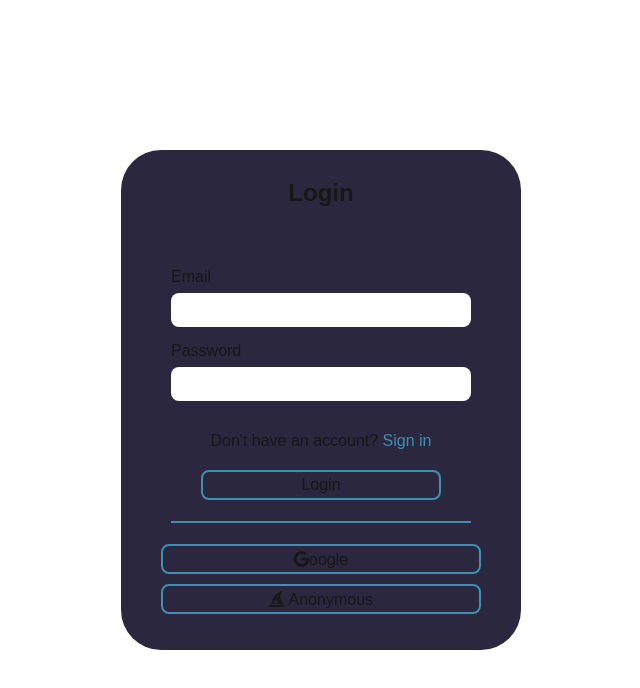
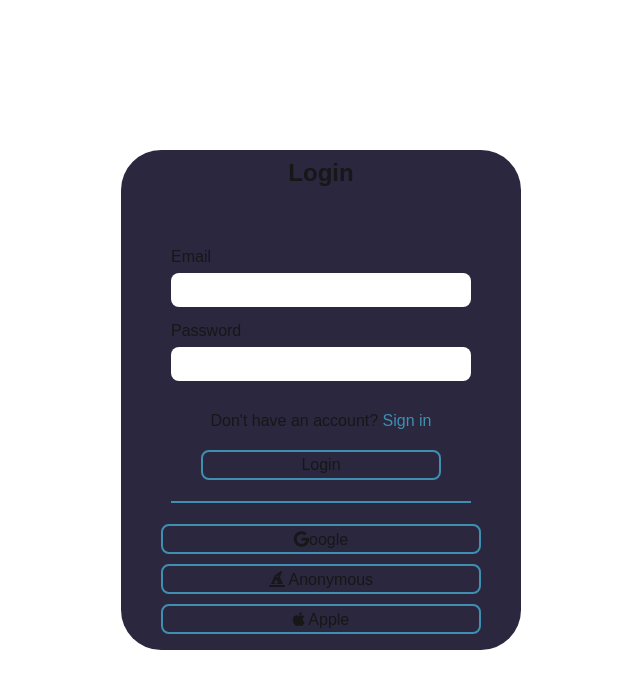
Before and after one commit to gougouidaroui/wallpapers, a Next.js app: page /wallpapers/login in a window 1280 px wide. Shown: the top 688 px of the page, without its empty margins (319-959 px from the left). Built offline with nearby package versions, Linux system fonts and the light colour scheme; no server answers.

Commit message:
added apple login and fixed button too big issue

```diff
--- a/src/app/login/login.css
+++ b/src/app/login/login.css
@@ -61,6 +61,7 @@
     border: 2px solid var(--color-pine);
     width: 80%;
     min-height: 30px;
+    max-height: 30px;
     border-radius: 8px;
     margin: 5px auto;
 }
--- a/src/app/login/page.tsx
+++ b/src/app/login/page.tsx
@@ -1,6 +1,6 @@
 'use client'
 import { useState, FormEvent} from 'react';
-import { signInWithEmailAndPassword, signInAnonymously, GoogleAuthProvider, signInWithPopup,onAuthStateChanged } from 'firebase/auth';
+import { signInWithEmailAndPassword,OAuthProvider, signInAnonymously, GoogleAuthProvider, signInWithPopup,onAuthStateChanged } from 'firebase/auth';
 import { auth } from '../../lib/firebaseconfig';
 import './login.css';
 import '../awesome/css/all.min.css';
@@ -22,6 +22,17 @@
             }
         }
     };
+    const handleAppleLogin = async () => {
+        const provider = new OAuthProvider('apple.com');
+        try {
+            await signInWithPopup(auth, provider);
+            window.location.href = '../wallpapers';
+
+        } catch (error) {
+            console.error('Error during Apple login:', error);
+        }
+    };
+
 
     const handleAnonymousLogin = async () => {
         const storedUserId = localStorage.getItem('anonymousUserId');
@@ -101,6 +112,7 @@
 <hr />
 <button onClick={handleGoogleLogin}><span className="fa-brands fa-google"></span>oogle</button>
 <button onClick={handleAnonymousLogin}><span className="fa-solid fa-hat-wizard"></span> Anonymous</button>
+<button onClick={handleAppleLogin}><span className="fa-brands fa-apple"></span> Apple</button>
 </div>
 );
 };
--- a/src/app/sign-in/page.tsx
+++ b/src/app/sign-in/page.tsx
@@ -2,8 +2,8 @@
 import { useState, useEffect, FormEvent } from 'react';
 import { signInWithEmailAndPassword, GoogleAuthProvider, signInWithPopup,onAuthStateChanged } from 'firebase/auth';
 import { auth } from '../../lib/firebaseconfig';
+import '../awesome/css/all.min.css';
 import './signin.css';
-import '../awesome/css/all.min.css';
 
 const SignInPage: React.FC = () => {
   const [email, setEmail] = useState<string>('');
--- a/src/app/sign-in/signin.css
+++ b/src/app/sign-in/signin.css
@@ -61,6 +61,7 @@
     border: 2px solid var(--color-pine);
     width: 80%;
     min-height: 30px;
+    max-height: 30px;
     border-radius: 8px;
     margin: 5px auto;
 }
```
Also changed, not shown: src/app/globals.css (line endings or trailing spaces).
